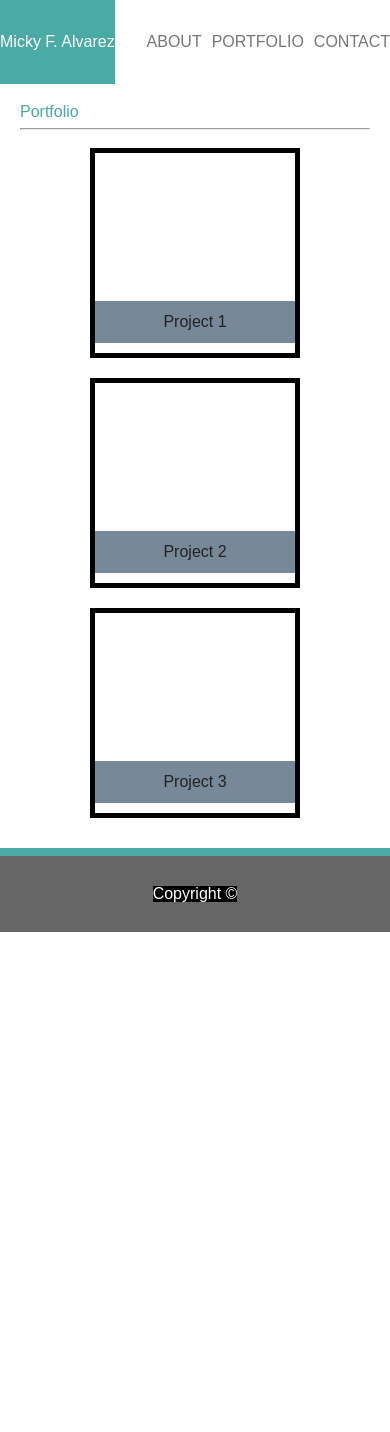
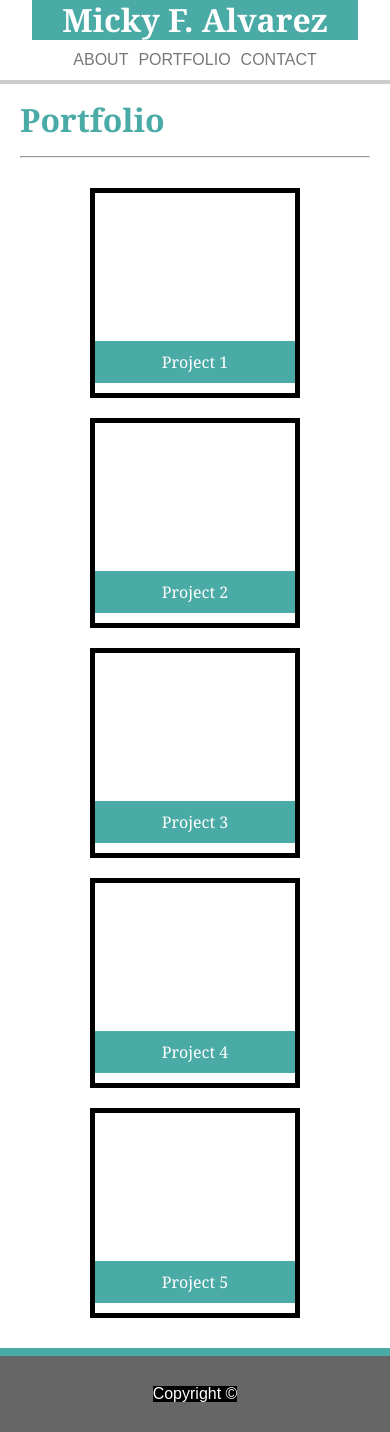
Before and after one commit to awwmicky/basic-portfolio, a plain HTML site: page PATH/portfolio.html in a window 390 px wide. Before the commit the page ends 932 px from the top, so only its background shows below. Drawn offline with Linux system fonts and the light colour scheme.

Commit message:
fourth draft

```diff
--- a/CSS/header-footer.css
+++ b/CSS/header-footer.css
@@ -1,7 +1,8 @@
 header {
     background: #fff;
     width: 100%;
-    height: 10vh;
+    height: 9.5vh;
+    border-bottom: 0.5vh solid #ccc;
 }
 
 header .wrapper {
@@ -38,7 +39,7 @@ footer {
     border-top: 1vh solid #4aaaa5;
     background: #666;
     width: 100%;
-    height: 9vh;  /* fix */
+    height: 9vh;
 }
 footer .wrapper {
     display: flex;
@@ -48,7 +49,15 @@ footer .wrapper {
     height: 100%;
 }
     footer span {
-        background: black;
+        background: black; /* placeholder */
         color: #fff;
         /* padding-bottom: 5px; */
     }
+
+
+
+@media screen and (max-width: 490px) {
+    header .wrapper {
+        flex-flow: column;
+    }
+}
--- a/CSS/style.css
+++ b/CSS/style.css
@@ -1,6 +1,33 @@
 body {
-    font-family: Arial, Helvetica, sans-serif;
+    font-family: 'Arial', 'Helvetica Neue', Helvetica, sans-serif;
 }
+h1, h2, h3 {
+    font-family: 'Georgia', Times, 'Times New Roman', serif;
+}
+a, p, label {
+    color: #777;
+}
+
+h1, h2 {
+    font-size: 2rem;
+    font-weight: bold;
+}
+h1 {
+    padding: 0 30px;
+}
+h2 {
+    color: #4aaaa5;
+}
+h3 {
+    color: #fff;
+}
+p {
+    line-height: 2rem;
+}
+hr {
+    margin: 20px 0;
+}
+
 
 main#about-page,
 main#portfolio-page,
@@ -20,17 +47,12 @@ section.float-container {
     min-height: 300px;
     padding: 20px;
 }
-a, p, label {
-    color: #777;
-}
-h2 {
-    color: #4aaaa5;
-}
+
 
 
 .about .profile-img {
     float: left;
-    width: 100px;
+    width: 200px;
     height: auto;
     margin: 0 10px 10px 0;
 }
@@ -44,7 +66,7 @@ h2 {
     width: 100%;
 }
     .portfolio .projects {
-        border: 5px solid black;
+        border: 5px solid black; /* placeholder */
         display: flex;
         flex-flow: column;
         justify-content: flex-end;
@@ -53,7 +75,7 @@ h2 {
         margin: 10px;
     }
     .projects .sub-title {
-        background: lightslategray;
+        background: #4aaaa5;
         display: flex;
         justify-content: center;
         align-items: center;
@@ -68,8 +90,20 @@ h2 {
 #email,
 #message {
     width: 99%;
+    margin: 6px 0 16px 0;
+    padding: 6px;
 }
-
 #message {
     height: 20vh;
+    resize: vertical;
 }
+input[type=submit] {
+    background: #4aaaa5;
+    border: none;
+    color: #fff;
+    padding: 12px 20px;
+    cursor: pointer;
+}
+input[type=submit]:hover {
+    background: #777;
+}
--- a/PATH/portfolio.html
+++ b/PATH/portfolio.html
@@ -48,6 +48,16 @@
                         <h3>Project 3</h3>
                     </div>
                 </div>
+                <div class="projects">
+                    <div class="sub-title">
+                        <h3>Project 4</h3>
+                    </div>
+                </div>
+                <div class="projects">
+                    <div class="sub-title">
+                        <h3>Project 5</h3>
+                    </div>
+                </div>
             </div>
         </section>
     </main>
```
